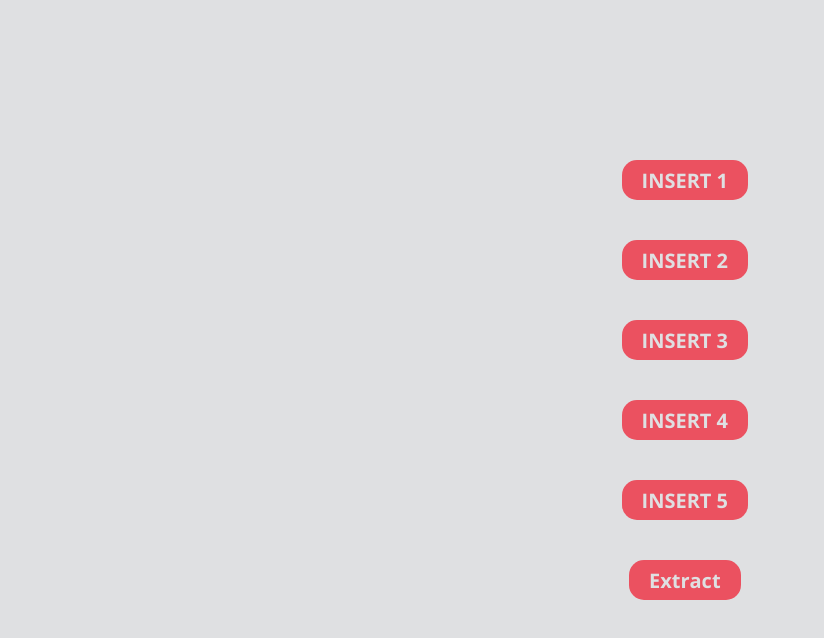
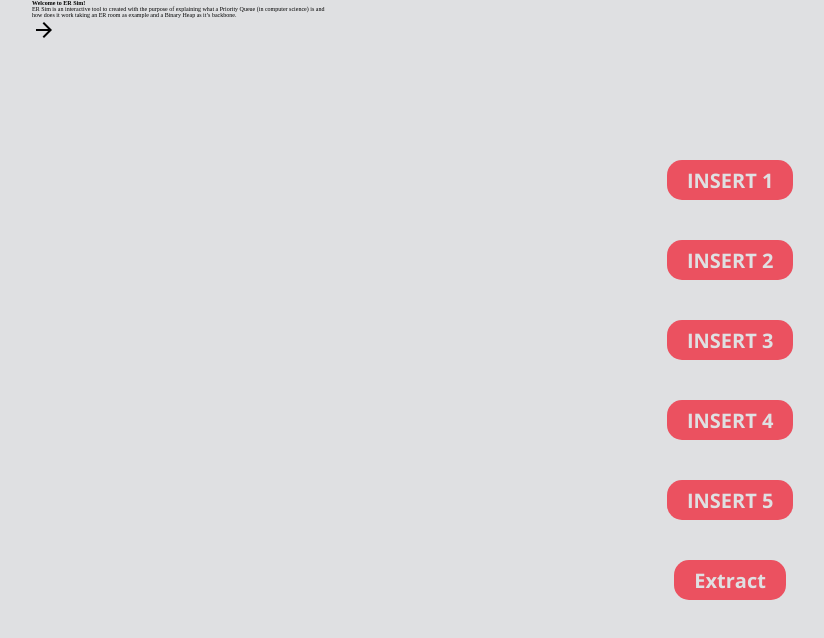
Before and after one commit to juanUrdaneta/ER-sim, a React (Create React App) app: page / in a window 1280 px wide. Shown: the top 638 px of the page, without its empty margins (224-1048 px from the left). Built offline with nearby package versions, Linux system fonts and the light colour scheme.

Commit message:
added modal

```diff
--- a/src/App.tsx
+++ b/src/App.tsx
@@ -1,5 +1,6 @@
 import React, { useState } from 'react';
 import BiHeap from './Components/BiHeap';
+import Modal from './Components/Modal';
 import PriorityQueue, { PQ_Node_json } from './function/DS_PriorityQueue_BiHeap';
 
 import './App.scss';
@@ -28,7 +29,7 @@ const App: React.FC = () => {
     setTimeout(() => {
       if(!stop) return handleInsert(node);
     }, INTERVAL_DURATION);
-    if (stop) setenabled(true)
+    if (stop) {setenabled(true)}
   }
 
   const handleExtract = () => {
@@ -38,11 +39,13 @@ const App: React.FC = () => {
     setTimeout(() => {
       if(!stop) return handleExtract();
     }, INTERVAL_DURATION);
-    if (stop) setenabled(true)
+    if (stop) {setenabled(true)}
   }
 
   return (
     <div className="container">
+
+      <Modal toggleModal={true}/>
       <BiHeap list={queue} />
       <div className="action-menu" >
         <div
@@ -72,12 +75,12 @@ const App: React.FC = () => {
         </div>
         <div
           className={`action-menu__button ${!enabled ? 'action-menu__button--disabled' : ''}`}
-          onClick={()=>handleExtract()}>Extract</
-          div>
+          onClick={()=>handleExtract()}>Extract
+        </div>
 
       </div>
     </div>
-  );
+  )
 
 }
 
--- /dev/null
+++ b/src/style/Modal.scss
@@ -0,0 +1,161 @@
+@keyframes hide-big {
+    0% {
+        height: 70vh;
+    }
+    100% {
+        height: 0vh;
+    }
+}
+
+@keyframes show-small {
+    0% {
+        right: -22vw;
+    }
+    100% {
+        right: 0vw;
+    }
+}
+
+@keyframes show-content {
+    0% {
+        right: -60vw;
+    }
+    100% {
+        right: 0;
+    }
+}
+
+@keyframes hide-content {
+    0% {
+        right: 0vw;
+    }
+    100% {
+        right: 120vw;
+    }
+}
+
+.side-bar {
+    z-index: 2;
+
+    position: fixed;
+    top: 0vh;
+    right: 0vw;
+
+    padding: 6rem;
+
+    width: 20vw;
+    height: 100vh;
+
+    background-color: $color-secondary;
+
+    box-shadow: -1rem 0rem 2rem #AAA;
+
+    overflow: hidden;
+
+    &__content {
+        position: relative;
+        // transition: 900ms right;
+        right: 0vw;
+
+        &--show {
+            animation: show-content;
+            animation-duration: 400ms;
+            animation-timing-function: ease-in-out;
+            right: 0vw;
+        }
+
+        &--hide {
+            animation: hide-content;
+            animation-duration: 400ms;
+            animation-timing-function: ease-in-out;
+            right: 120vw;
+        }
+    }
+
+    &__title {
+        font-size: 3rem;
+        font-family: 'Kara', 'sans-serif';
+        color: $color-accent;
+        user-select: none;
+        &--hide {
+            left: -60vw
+        }
+    }
+
+    &__text {
+        margin-top: 2rem;
+        line-height: 3.5rem;
+        font-size: 1.6rem;
+        font-family: 'Kara', 'sans-serif';
+        color: #303030;
+        text-align: justify;
+        user-select: none;
+    }
+
+    &__next {
+        position: absolute;
+        bottom: 6rem;
+        right: 6rem;
+
+        & > span {
+            position: relative;
+            top: 0;
+
+            padding: .5rem;
+            padding-right: 0;
+
+            font-size: 4rem;
+            color:$color-accent;
+
+            user-select: none;
+
+            transition: 200ms all;
+
+            &:hover {
+                top: -.5rem;
+            }
+            &:active {
+                top: -.2rem;
+            }
+        }
+    }
+
+    &--show {
+        animation: show-small;
+        animation-duration: 300ms;
+        animation-timing-function: ease-in-out;
+    }
+
+    &--hide {
+        right:-22vw;
+    }
+
+    &--is-modal {
+        right: unset;
+        left: 22.5vw;
+        width: 60vw;
+        height: 70vh;
+
+        & > div > h1 {
+            font-size: 5rem;
+        }
+
+        & > div > p {
+            font-size: 2rem;
+        }
+
+    }
+
+    &--hide-modal {
+        transition: 300ms;
+        animation: hide-big;
+        animation-duration: 300ms;
+        animation-timing-function: ease-in-out;
+
+        left: 22.5vw;
+        width: 60vw;
+        height: 0;
+        padding: 0 6rem 0 6rem;
+    }
+
+}
```
